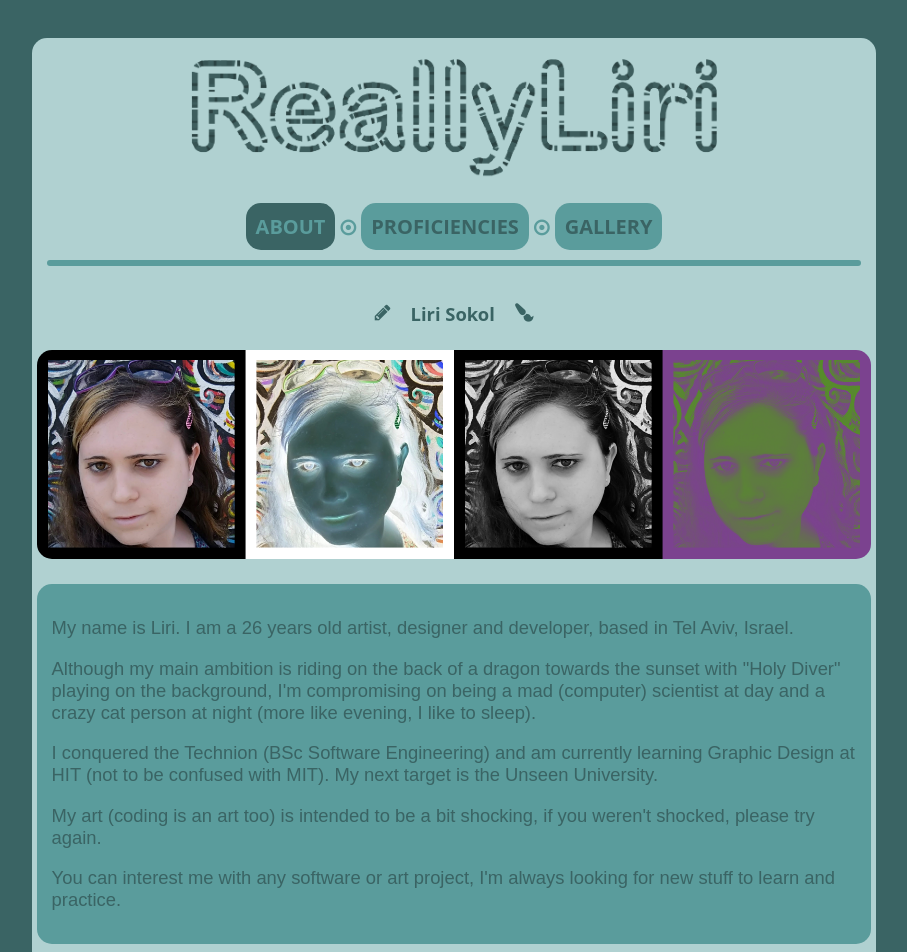
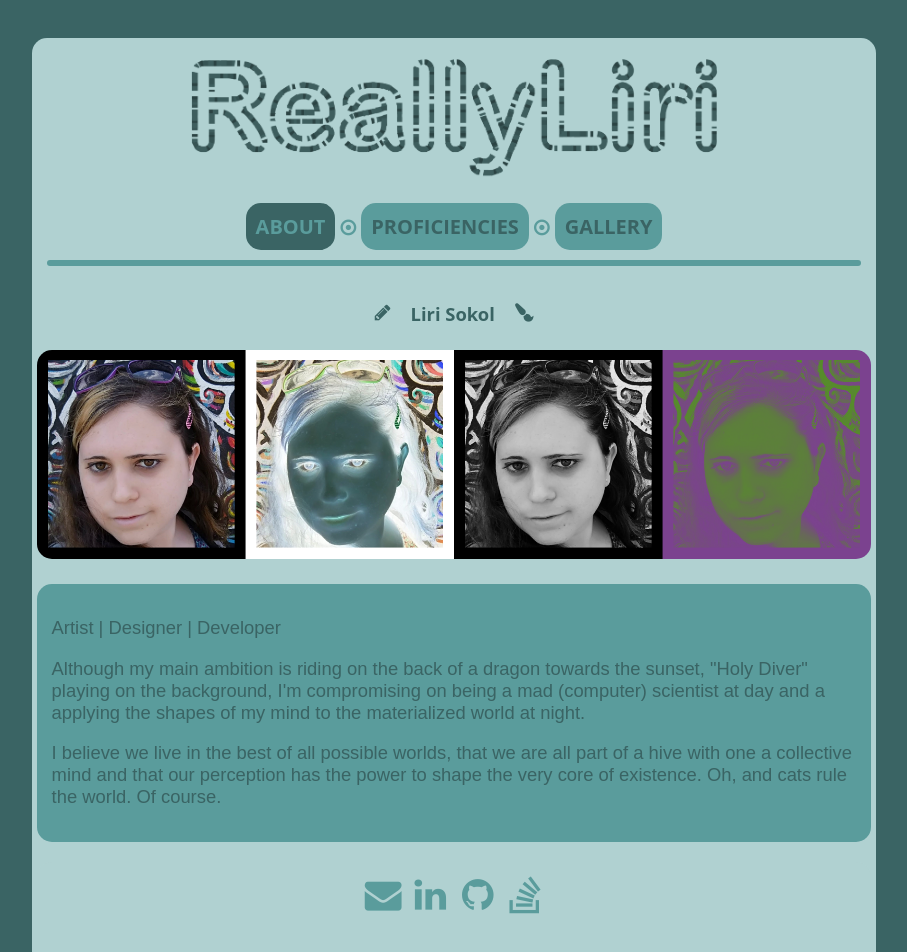
Before and after one commit to ReallyLiri/portfoliri, a React (Create React App) app: page /about in a window 1280 px wide. Shown: the top 952 px of the page, without its empty margins (186-1093 px from the left). Built offline with nearby package versions, Linux system fonts and the light colour scheme.

Commit message:
Simpler about

```diff
--- a/src/containers/About.js
+++ b/src/containers/About.js
@@ -2,8 +2,6 @@ import React, { Component } from 'react';
 import styled from 'styled-components';
 
 import { ColorScheme } from "../theme/colorScheme";
-
-const getAge = birthDate => Math.floor((new Date() - new Date(birthDate).getTime()) / 3.15576e+10);
 
 const TitleText = styled.div`
   white-space: nowrap;
@@ -46,25 +44,19 @@ class About extends Component {
 
         <AboutContainer>
           <p>
-            My name is Liri. I am a {getAge('1992-08-20')} years old artist, designer and developer, based in Tel Aviv,
-            Israel.
+            Artist | Designer | Developer
           </p>
           <p>
-            Although my main ambition is riding on the back of a dragon towards the sunset with "Holy Diver" playing on the background, I'm compromising on being a mad (computer) scientist at day and a crazy cat person at night (more like evening, I like to sleep).
+            Although my main ambition is riding on the back of a dragon towards the sunset, "Holy Diver" playing on the
+            background, I'm compromising on being a mad (computer) scientist at day and a applying the shapes of my mind
+            to the materialized world at night.
           </p>
           <p>
-            I conquered the Technion (BSc Software Engineering) and am currently learning Graphic Design at HIT (not to be confused with MIT). My next target is the Unseen University.
-          </p>
-          <p>
-            My art (coding is an art too) is intended to be a bit shocking, if you weren't shocked, please try again.
-          </p>
-          <p>
-            You can interest me with any software or art project, I'm always looking for new stuff to learn and
-            practice.
+            I believe we live in the best of all possible worlds, that we are all part of a hive with one a collective
+            mind and that our perception has the power to shape the very core of existence. Oh, and cats rule the world.
+            Of course.
           </p>
         </AboutContainer>
-
-        <img src={require('../assets/limonit.png')} alt={'limonit'} style={{width: '100%', borderRadius: 15}}/>
 
       </div>
     );
```
Also changed, not shown: src/assets/limonit.png (deleted).
